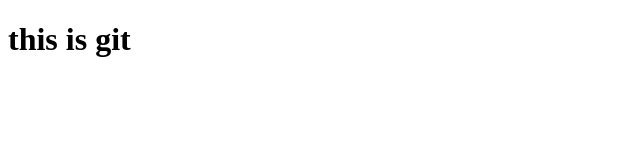
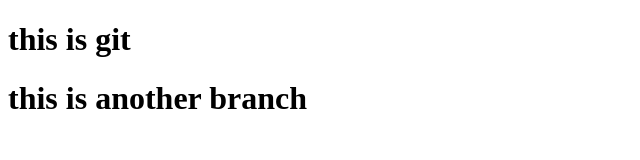
Before and after one commit to codeless-sys/git, a plain HTML site: page index.html in a window 1280 px wide. Shown: the whole page, without its empty margins (0-640 px from the left). Drawn offline with Linux system fonts and the light colour scheme.

Commit message:
fix:another branch

```diff
--- a/index.html
+++ b/index.html
@@ -7,6 +7,7 @@
 </head>
 <body>
     <h1>this is git</h1>
+    <h1>this is another branch</h1>
 
 </body>
 </html>
```
